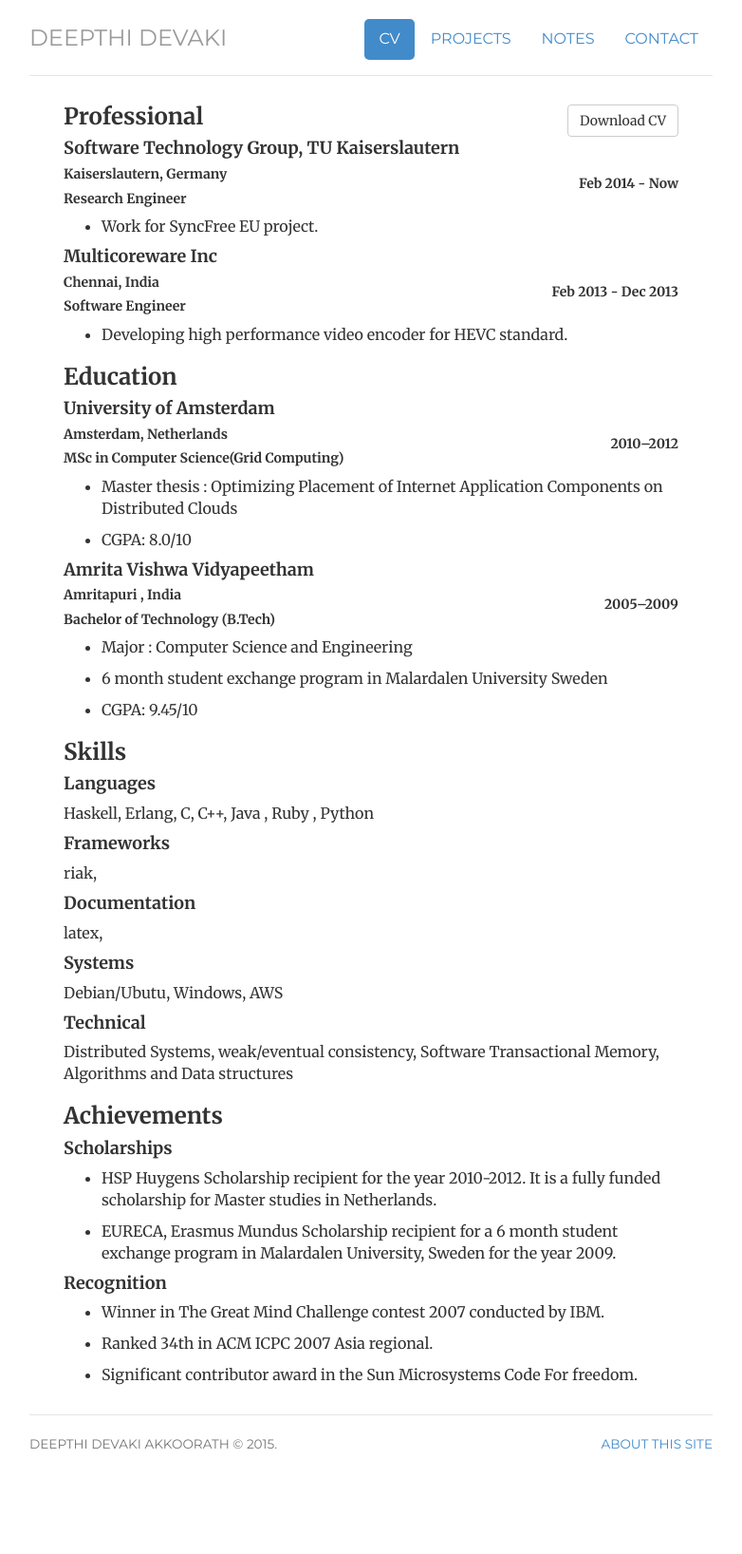
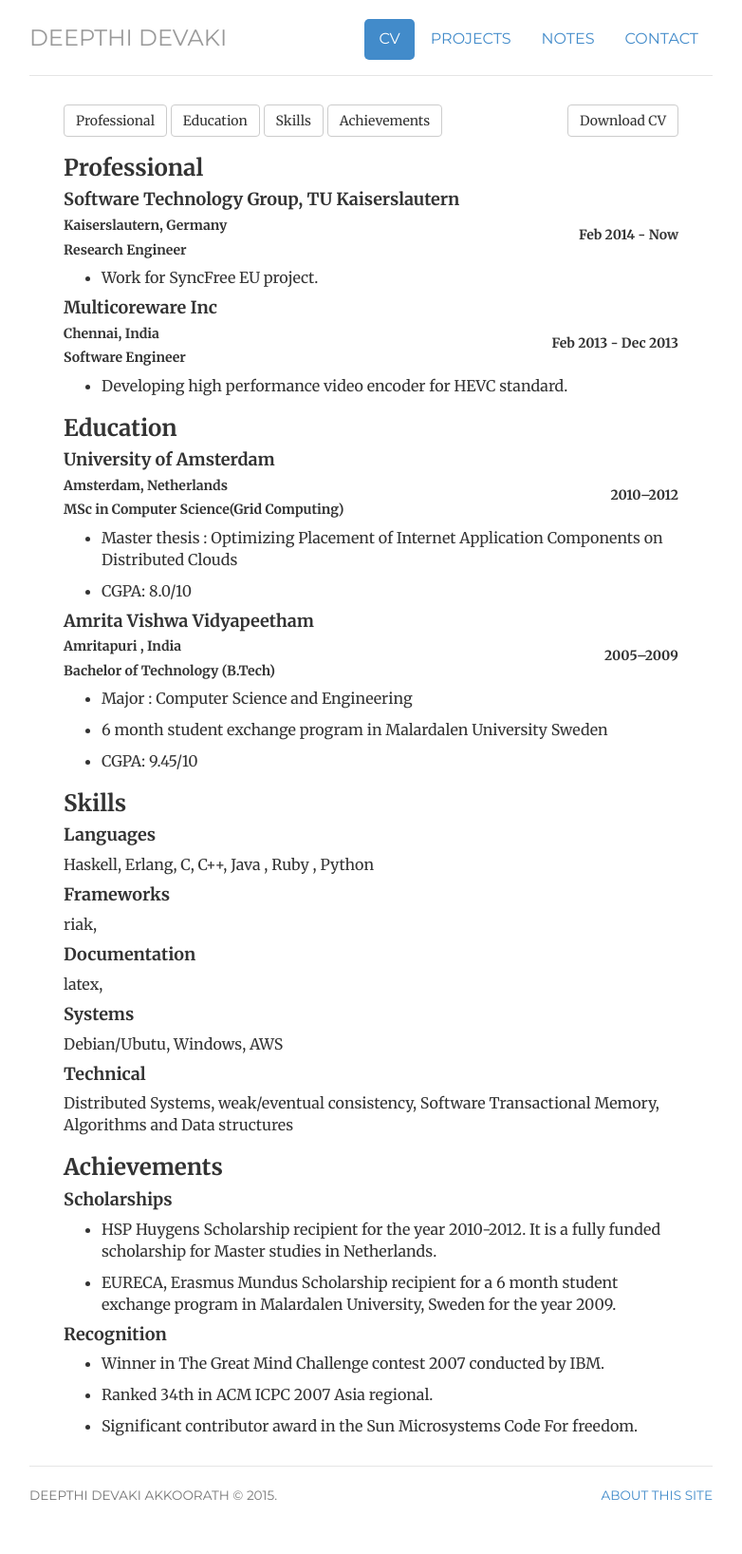
Before and after one commit to thekkedam/dd, a Jekyll site: the page built from cv/index.html, in a window 1280 px wide. Shown: the whole page at 95% size, without its empty margins (249-1031 px from the left). Built offline with Jekyll 4.4.1, drawn with Linux system fonts in a browser that asks for light colours; before the commit the page ends 1582 px from its top, so only the background shows below that.

Commit message:
updating resum head

```diff
--- a/_layouts/resume.html
+++ b/_layouts/resume.html
@@ -3,7 +3,10 @@
 ---
 <main>
 <div class="cv">
-    <a href="/files/Akkoorath_Deepthi-Devaki_CV.pdf" class="btn btn-default pull-right" title="Download CV as PDF">Download CV</a>
+  <a href="/files/Akkoorath_Deepthi-Devaki_CV.pdf" class="btn btn-default pull-right" title="Download CV as PDF">Download CV</a>
+  {% for section in site.data.sections %}
+   <a href="#{{ section.id }}" class="btn btn-default" title="Go to {{ section.name }}">{{ section.name }}</a>
+  {% endfor %}
     {% for section in site.data.sections %}
             <h3 id="{{ section.id }}">
                 {{ section.name }}
```
